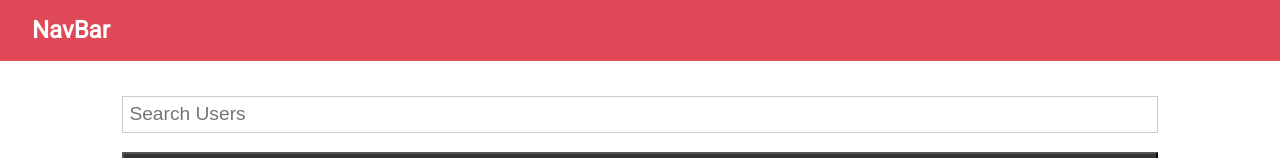
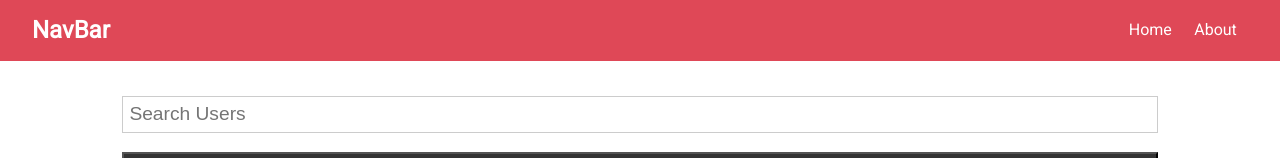
Before and after one commit to Ryan-Solomon/github-finder, a React (Create React App) app: page /about in a window 1280 px wide. Shown: the top 158 px of the page. Built offline with nearby package versions, Linux system fonts and the light colour scheme.

Commit message:
adds routing

```diff
--- a/package.json
+++ b/package.json
@@ -9,6 +9,7 @@
     "axios": "^0.20.0",
     "react": "^16.14.0",
     "react-dom": "^16.14.0",
+    "react-router-dom": "^5.2.0",
     "react-scripts": "3.4.3"
   },
   "scripts": {
--- a/src/App.jsx
+++ b/src/App.jsx
@@ -1,5 +1,7 @@
 import axios from 'axios';
 import React from 'react';
+import { BrowserRouter as Router, Route, Switch } from 'react-router-dom';
+import About from '../src/pages/About';
 import './App.css';
 import Alert from './components/layout/Alert';
 import NavBar from './components/layout/NavBar';
@@ -31,10 +33,16 @@ class App extends React.Component {
 
   render() {
     if (this.state.alert) {
-      return <Alert message={this.state.alert.message} />;
+      return (
+        <div className={`alert alert-${this.state.alert.type}`}>
+          <Alert message={this.state.alert.message} />
+        </div>
+      );
     }
 
     return (
+      <Router>
+        <Switch>
           <div className='App'>
             <NavBar title='NavBar' />
             <div className='container'>
@@ -47,6 +55,9 @@ class App extends React.Component {
               <Users loading={this.state.loading} users={this.state.users} />
             </div>
           </div>
+          <Route exact path='/about' component={About} />
+        </Switch>
+      </Router>
     );
   }
 }
--- a/src/components/layout/NavBar.jsx
+++ b/src/components/layout/NavBar.jsx
@@ -1,10 +1,19 @@
 import PropTypes from 'prop-types';
 import React from 'react';
+import { Link } from 'react-router-dom';
 
 const NavBar = ({ title }) => {
   return (
     <nav className='navbar bg-primary'>
       <h1>{title}</h1>
+      <ul>
+        <li>
+          <Link to='/'>Home</Link>
+        </li>
+        <li>
+          <Link to='/about'>About</Link>
+        </li>
+      </ul>
     </nav>
   );
 };
--- a/src/index.jsx
+++ b/src/index.jsx
@@ -2,4 +2,4 @@ import React from 'react';
 import ReactDOM from 'react-dom';
 import App from './App';
 
-ReactDOM.render(<App/>, document.querySelector('#root'))
+ReactDOM.render(<App />, document.querySelector('#root'));
--- /dev/null
+++ b/src/pages/About.jsx
@@ -0,0 +1,17 @@
+import React from 'react';
+import { Link } from 'react-router-dom';
+
+const About = () => {
+  return (
+    <React.Fragment>
+      <h1>About This App</h1>
+      <p>App to search GitHub users</p>
+      <p>Version: 1.0.0</p>
+      <Link to='/'>
+        <p>Home</p>
+      </Link>
+    </React.Fragment>
+  );
+};
+
+export default About;
```
Also changed, not shown: 1 other file (tests, documents, lock files or other folders). Lines whose indentation alone changed are shown as unchanged.
